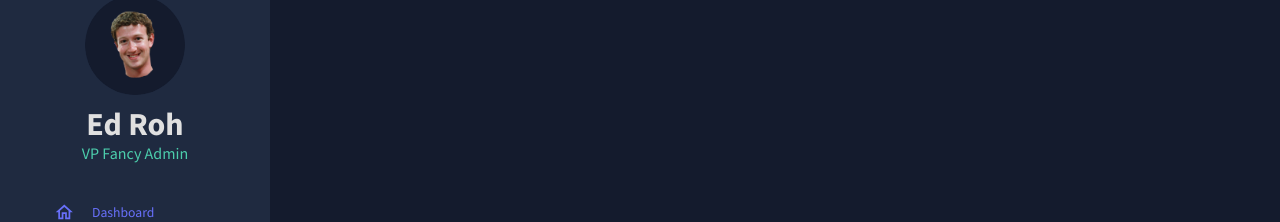
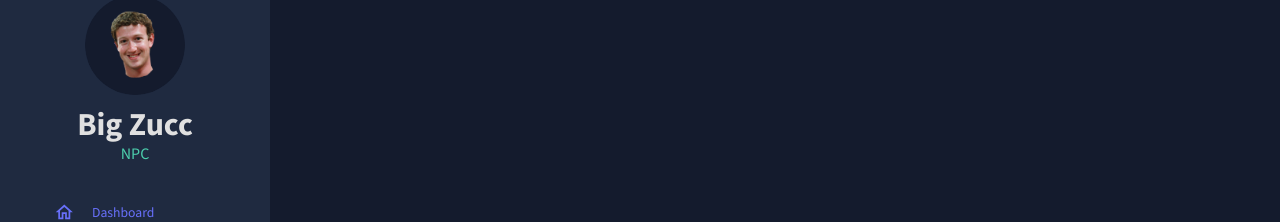
Before and after one commit to Navjit250/Project1, a React (Create React App) app in the folder my-app/: page /team in a window 1280 px wide. Shown: the part 92-314 px from the top of the page. Built offline with nearby package versions, Linux system fonts and the light colour scheme.

Commit message:
edited zucc

```diff
--- a/my-app/src/scenes/global/sidebar.jsx
+++ b/my-app/src/scenes/global/sidebar.jsx
@@ -107,10 +107,10 @@ const Sidebar = () => {
                   fontWeight="bold"
                   sx={{ m: "10px 0 0 0" }}
                 >
-                  Ed Roh
+                  Big Zucc
                 </Typography>
                 <Typography variant="h5" color={colors.greenAccent[500]}>
-                  VP Fancy Admin
+                  NPC
                 </Typography>
               </Box>
             </Box>
```
